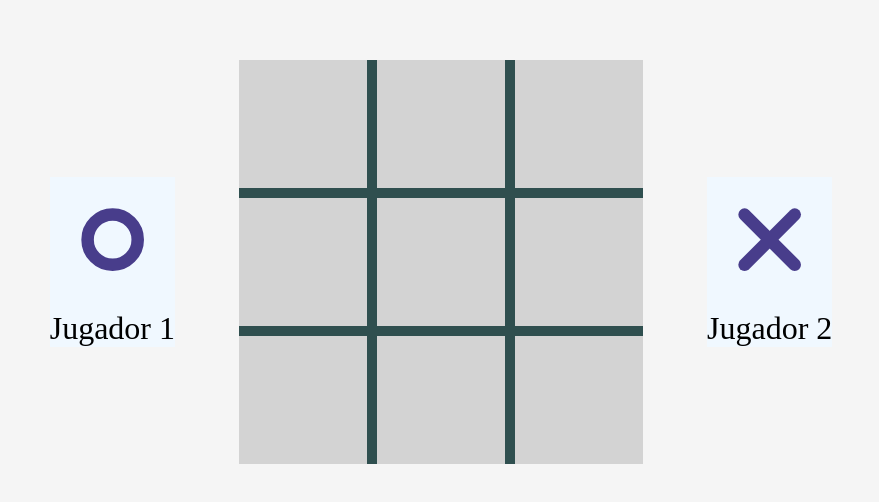
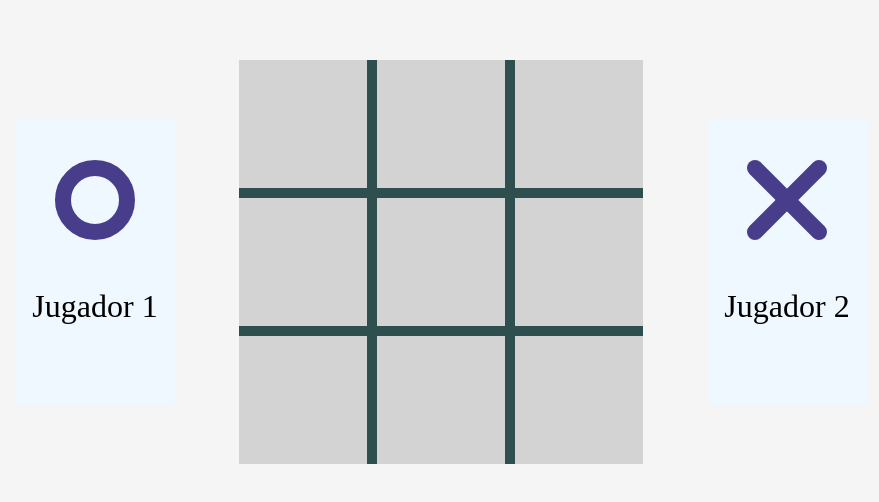
Before and after one commit to tony-97/Desarrollo-de-Interfaces-1, a plain HTML site: page index.html in a window 1280 px wide. Shown: the part 146-648 px from the top of the page, without its empty margins (199-1078 px from the left). Drawn offline with Linux system fonts and the light colour scheme.

Commit message:
fix: no se muestra los svg

```diff
--- a/style.css
+++ b/style.css
@@ -31,6 +31,20 @@ body {
 .jugador {
   background-color: aliceblue;
   font-size: 2em;
+  display: flex;
+  flex-direction: column;
+  justify-content: center;
+  align-items: center;
+}
+
+.marcador {
+  width: 5em;
+  aspect-ratio: 1/1;
+}
+
+.turno {
+  width: 2.5em;
+  aspect-ratio: 1/1;
 }
 
 .casilla {
```
